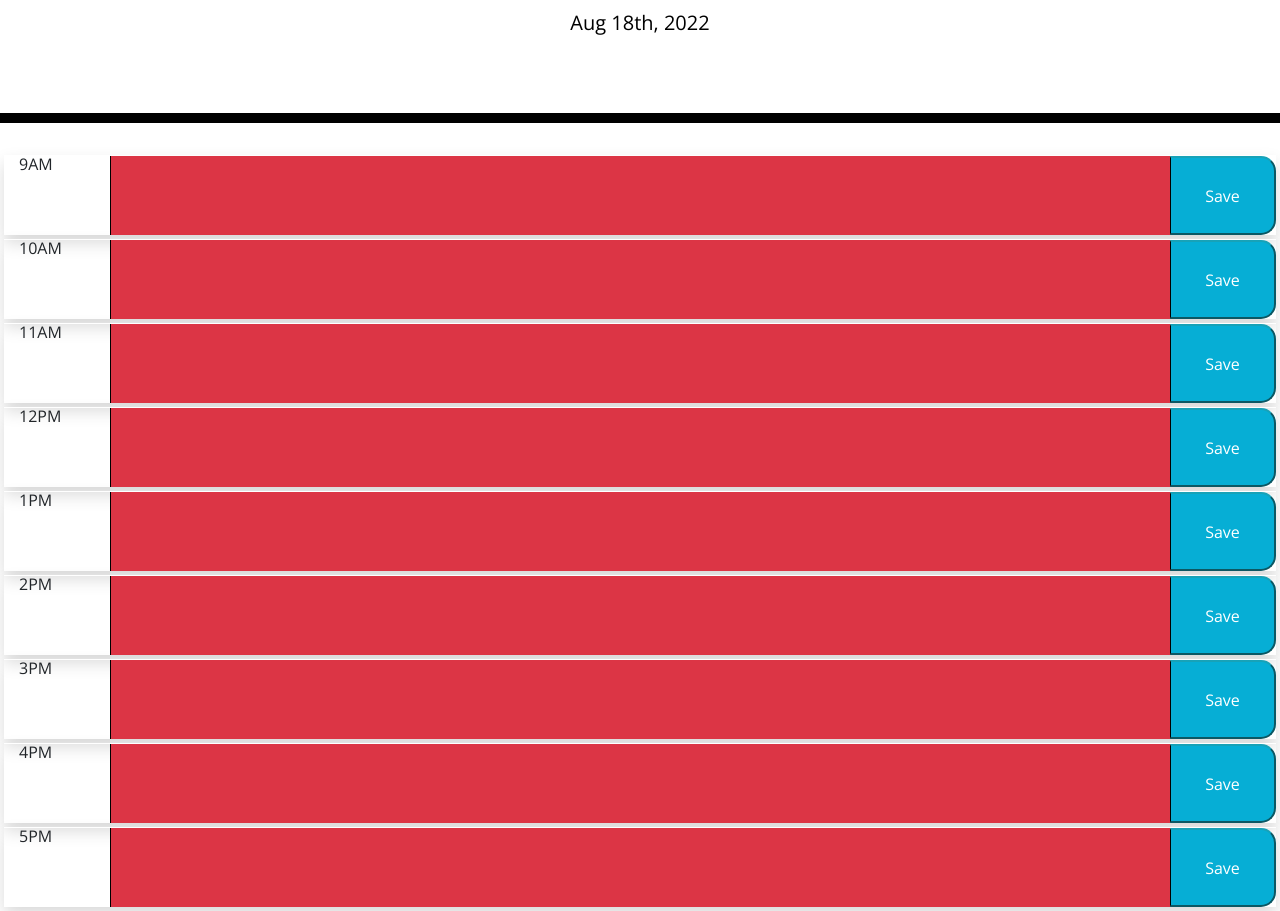
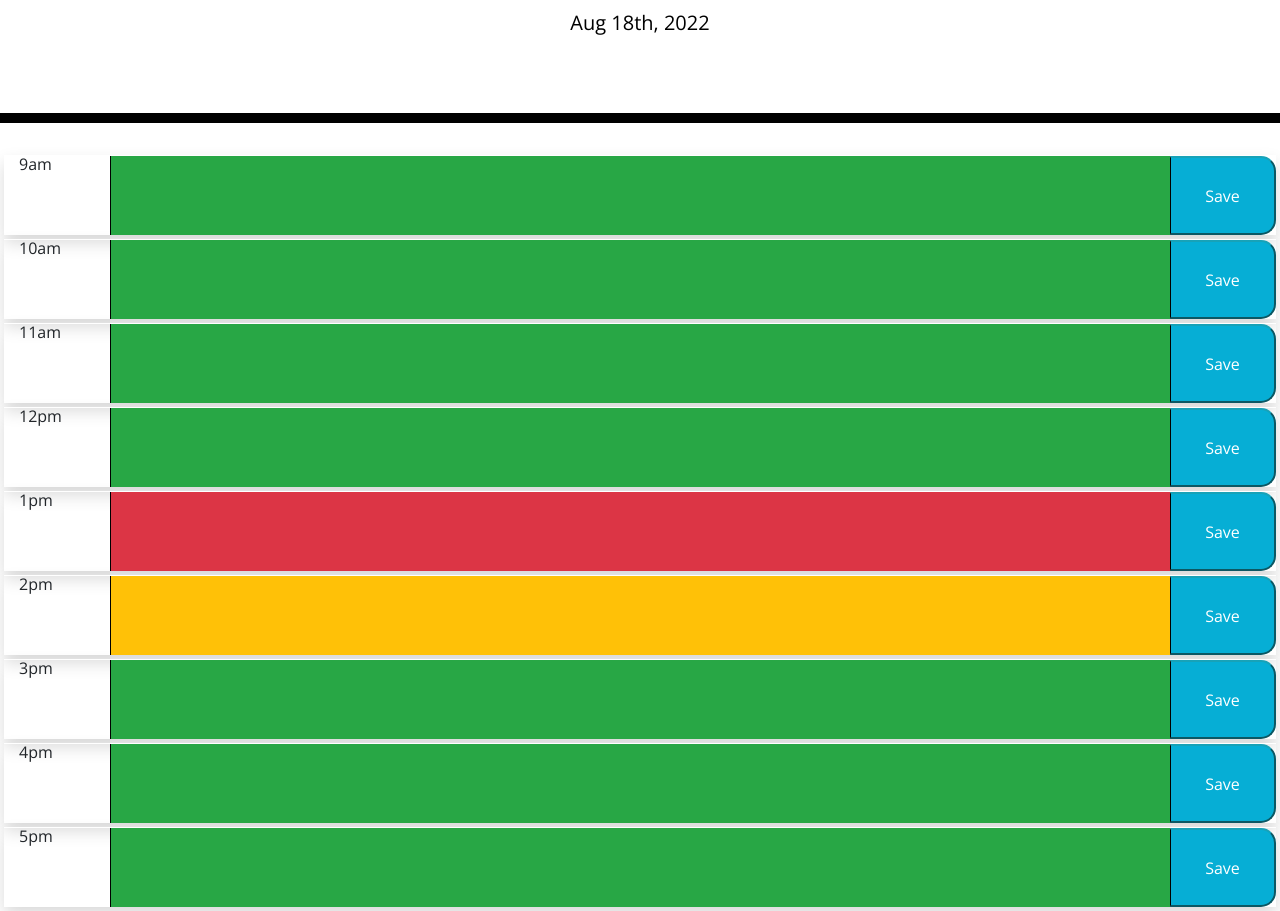
Before and after one commit to Alathrop2/Daily-Planner, a plain HTML site: page index.html in a window 1280 px wide. Shown: the part 181-1092 px from the top of the page. Drawn offline with nearby package versions, Linux system fonts and the light colour scheme.

Commit message:
changed java code, added README

```diff
--- a/assets/js/script.js
+++ b/assets/js/script.js
@@ -1,20 +1,18 @@
 var today = moment();
 var currentTime = moment().format('MMMM Do YYYY, h:mm:ss a');
+var currentHour = moment().format('h ');
 var textBox = document.querySelectorAll('.bg-secondary');
 var savedInfo = localStorage.getItem('Saved Task');
 var saveButton = document.querySelectorAll('.saveBtn');
 var time = document.querySelectorAll('.time');
 // code for adding the current day to the top of the screen
 var currentDay = $('#currentDay').text(today.format('MMM Do, YYYY'));
-console.log(textBox);
-console.log(saveButton);
 
 // event listener array to set local storage
 for (let i = 0; i < saveButton.length; i++) {
   // setting local storage
   saveButton[i].addEventListener('click', function () {
     localStorage.setItem('saved Task' + i, textBox[i].value);
-    console.log(textBox[i].value);
   });
 }
 
@@ -22,21 +20,22 @@ for (let i = 0; i < saveButton.length; i++) {
 $(window).ready(function () {
   for (let i = 0; i < saveButton.length; i++) {
     // get local storage
-    console.log(i);
+
     var getLocal = localStorage.getItem('saved Task' + i);
-    console.log(getLocal);
+    var timeNum = parseInt(time[i].innerHTML);
     $(textBox[i]).text(getLocal);
-    console.log(time[i].innerHTML);
+
+    console.log(currentHour);
+    console.log(timeNum);
     // ! color code based on past, present, future
-    if (time[i].innerHTML < currentTime) {
+    if (timeNum < parseInt(currentHour)) {
       textBox[i].classList.add('bg-danger');
-    } else if ((time[i].innerHTML = currentTime)) {
+    } else if (timeNum === parseInt(currentHour)) {
       textBox[i].classList.add('bg-warning');
-    }
+    } else if (timeNum > parseInt(currentHour));
+    textBox[i].classList.add('bg-success');
   }
 });
-
-console.log(currentTime);
 
 // GIVEN I am using a daily planner to create a schedule
 //  WHEN I open the planner
--- a/index.html
+++ b/index.html
@@ -33,55 +33,55 @@
 
       <!-- Timeblocks go here -->
       <div class="row d-flex m-1 shadow">
-        <div class="col-sm-1 time">9AM</div>
+        <div class="col-sm-1 time">9am</div>
         <textarea id="textBox" class="col-lg-10 bg-secondary font-weight-bold text-white"></textarea>
         <button type="button" id="saveButton" class="col btn-info saveBtn">Save</button>
       </div>
 
     <div class="row d-flex m-1 shadow ">
-      <div class="col-sm-1 time">10AM</div>
+      <div class="col-sm-1 time">10am</div>
       <textarea id="textBox" class="col-lg-10 bg-secondary font-weight-bold text-white"></textarea>
       <button type="button" id="saveButton" class="col btn-info saveBtn">Save</button>
     </div>
   </div>
   <div class="row d-flex m-1 shadow">
-    <div class="col-sm-1 time">11AM</div>
+    <div class="col-sm-1 time">11am</div>
     <textarea id="textBox" class="col-lg-10 bg-secondary font-weight-bold text-white"></textarea>
     <button type="button" id="saveButton" class="col btn-info saveBtn">Save</button>
   </div>
 </div>
 <div class="row d-flex m-1 shadow">
-  <div class="col-sm-1 time">12PM</div>
+  <div class="col-sm-1 time">12pm</div>
   <textarea id="textBox" class="col-lg-10 bg-secondary font-weight-bold text-white"></textarea>
   <button type="button" id="saveButton" class="col btn-info saveBtn">Save</button>
 </div>
 </div>
 <div class="row d-flex m-1 shadow">
-  <div class="col-sm-1 time">1PM</div>
+  <div class="col-sm-1 time">1pm</div>
   <textarea id="textBox" class="col-lg-10 bg-secondary font-weight-bold text-white"></textarea>
   <button type="button" id="saveButton" class="col btn-info saveBtn">Save</button>
 </div>
 </div>
 <div class="row d-flex m-1 shadow">
-  <div class="col-sm-1 time">2PM</div>
+  <div class="col-sm-1 time">2pm</div>
   <textarea id="textBox" class="col-lg-10 bg-secondary font-weight-bold text-white"></textarea>
   <button type="button" id="saveButton" class="col btn-info saveBtn">Save</button>
 </div>
 </div>
 <div class="row d-flex m-1 shadow">
-  <div class="col-sm-1 time">3PM</div>
+  <div class="col-sm-1 time">3pm</div>
   <textarea id="textBox" class="col-lg-10 bg-secondary font-weight-bold text-white"></textarea>
   <button type="button" id="saveButton" class="col btn-info saveBtn">Save</button>
 </div>
 </div>
 <div class="row d-flex m-1 shadow">
-  <div class="col-sm-1 time">4PM</div>
+  <div class="col-sm-1 time">4pm</div>
   <textarea id="textBox" class="col-lg-10 bg-secondary font-weight-bold text-white"></textarea>
   <button type="button" id="saveButton" class="col btn-info saveBtn">Save</button>
 </div>
 </div>
 <div class="row d-flex m-1 shadow">
-  <div class="col-sm-1 time">5PM</div>
+  <div class="col-sm-1 time">5pm</div>
   <textarea id="textBox" class="col-lg-10 bg-secondary font-weight-bold text-white"></textarea>
   <button type="button" id="saveButton" class="col btn-info saveBtn">Save</button>
 </div>
```
Also changed, not shown: 1 other file.
